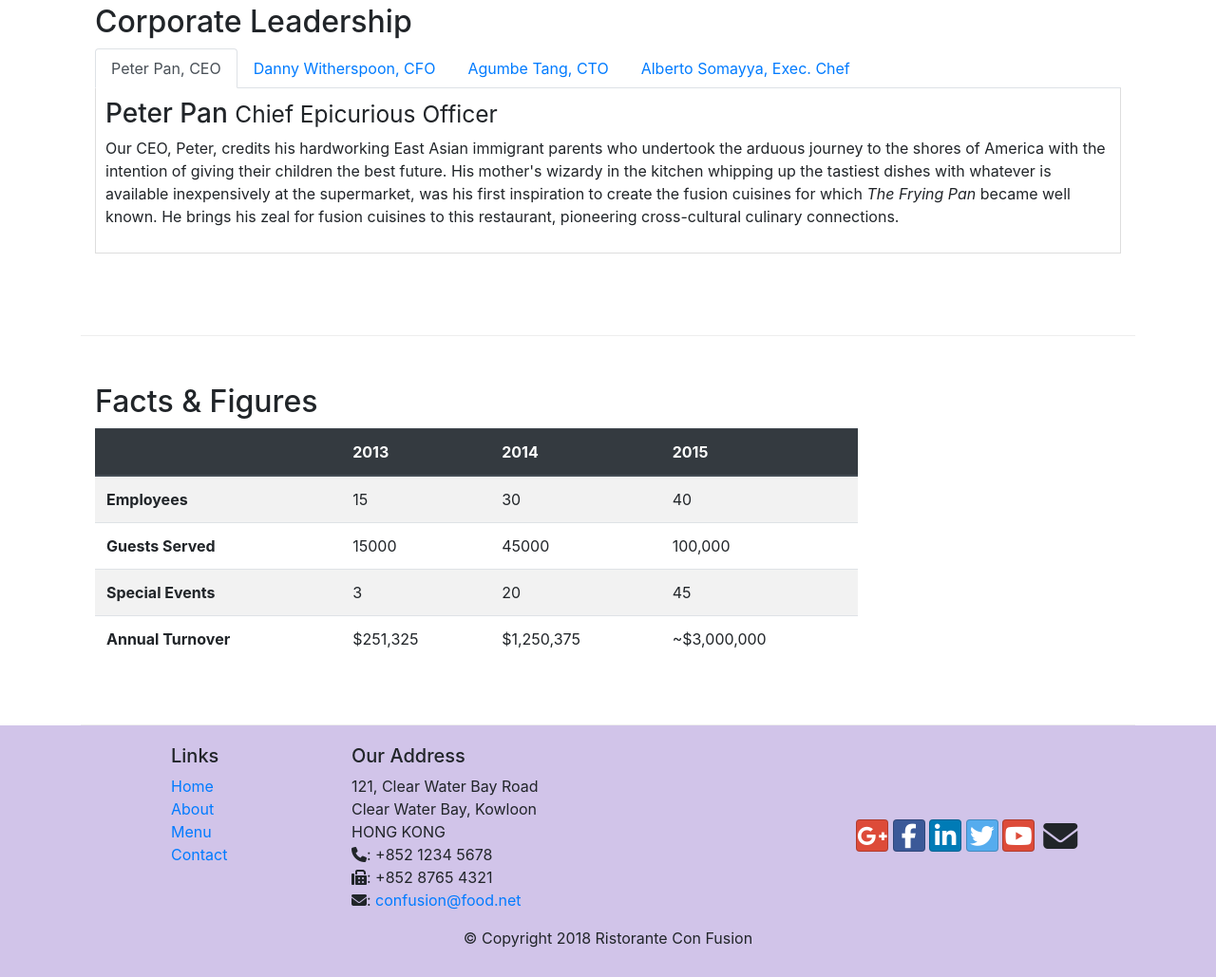
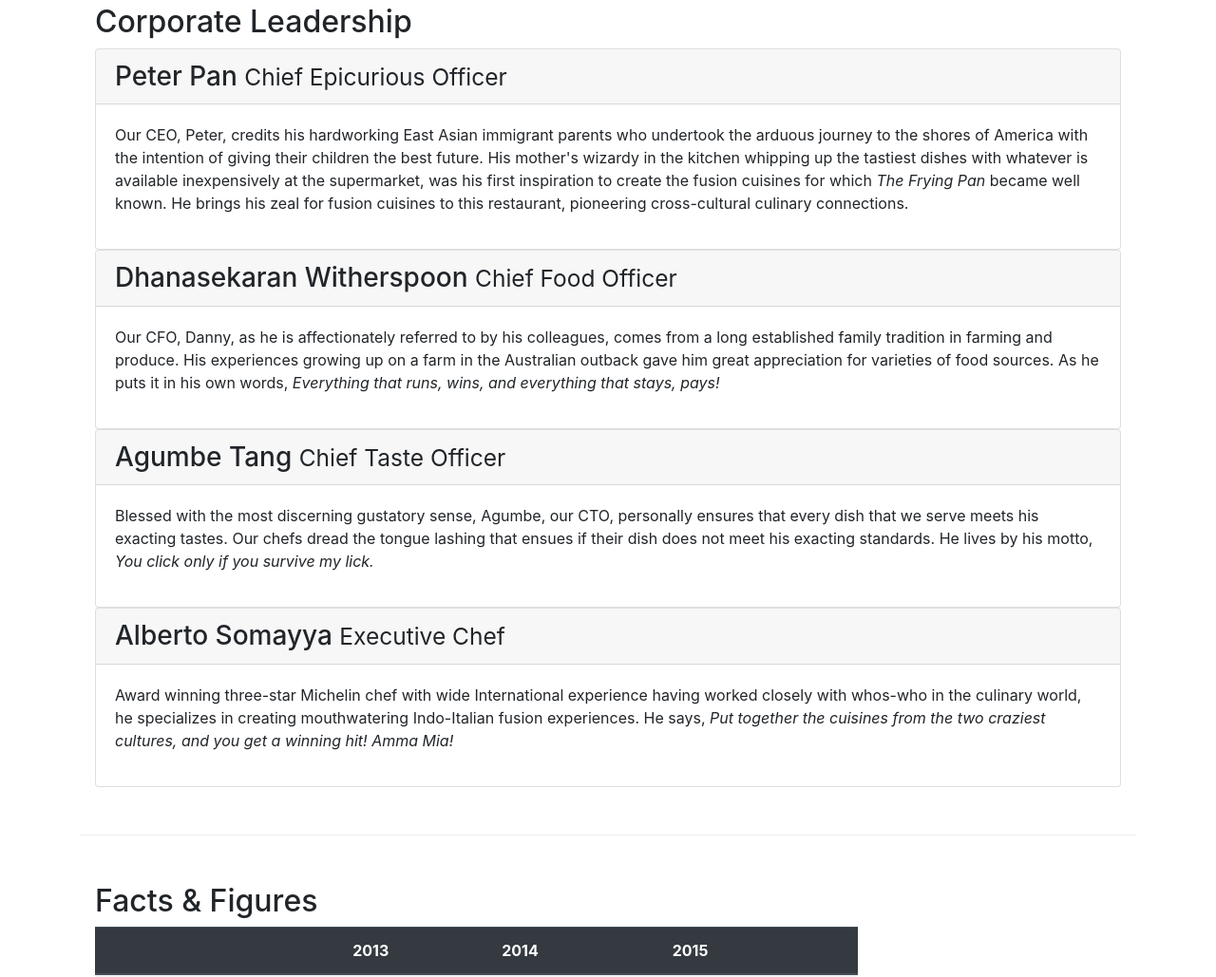
Before and after one commit to lingouzhu/conFusion, a plain HTML site: page aboutus.html in a window 1280 px wide. Shown: the part 1020-2049 px from the top of the page at 95% size. Drawn offline with nearby package versions, Linux system fonts and the light colour scheme.

Commit message:
accordion

```diff
--- a/aboutus.html
+++ b/aboutus.html
@@ -108,7 +108,7 @@
         <div class="row row-content">
             <div class="col">
                 <h2>Corporate Leadership</h2>
-                <ul class="nav nav-tabs">
+                <!--ul class="nav nav-tabs">
                     <li class="nav-item">
                         <a class="nav-link active" href="#peter" role="tab" data-toggle="tab">Peter Pan, CEO</a>
                     </li>
@@ -121,9 +121,9 @@
                     <li class="nav-item">
                         <a class="nav-link" href="#alberto" role="tab" data-toggle="tab">Alberto Somayya, Exec. Chef</a>
                     </li>
-                </ul>
+                </ul-->
 
-                <div class="tab-content">
+                <!--div class="tab-content">
                     <div role="tabpanel" class="tab-pane fade show active" id="peter">
                         <h3>Peter Pan <small>Chief Epicurious Officer</small></h3>
                         <div class="d-none d-sm-block">
@@ -149,8 +149,80 @@
                         </div>
 
                     </div>
+                </div-->
+                <div id="accordion">
+                    <div class="card">
+                        <div class="card-header" role="tab" id="peterhead">
+                            <h3 class="mb-0">
+                                <a data-toggle="collapse" data-target="#peter">
+                                    Peter Pan <small>Chief Epicurious Officer</small>
+                                </a>
+                            </h3>
+                        </div>
+                        <div role="tabpanel" class="collapse show" id="peter" data-parent="#accordion">
+                            <div class="card-body">
+                                <div class="d-none d-sm-block">
+                                    <p>Our CEO, Peter, credits his hardworking East Asian immigrant parents who undertook the arduous journey to the shores of America with the intention of giving their children the best future. His mother's wizardy in the kitchen whipping up the tastiest dishes with whatever is available inexpensively at the supermarket, was his first inspiration to create the fusion cuisines for which <em>The Frying Pan</em> became well known. He brings his zeal for fusion cuisines to this restaurant, pioneering cross-cultural culinary connections.</p>
+                                </div>
+                            </div>
+
+                        </div>
+                    </div>
+
+                    <div class="card">
+                        <div class="card-header" role="tab" id="dannyhead">
+                            <h3 class="mb-0">
+                                <a data-toggle="collapse" data-target="#danny">
+                                    Dhanasekaran Witherspoon <small>Chief Food Officer</small>
+                                </a>
+                            </h3>
+                        </div>
+                        <div role="tabpanel" class="collapse show" id="danny" data-parent="#accordion">
+                            <div class="card-body">
+                                <div class="d-none d-sm-block">
+                                    <p>Our CFO, Danny, as he is affectionately referred to by his colleagues, comes from a long established family tradition in farming and produce. His experiences growing up on a farm in the Australian outback gave him great appreciation for varieties of food sources. As he puts it in his own words, <em>Everything that runs, wins, and everything that stays, pays!</em></p>
+                                </div>
+                            </div>
+
+                        </div>
+                    </div>
+
+                    <div class="card">
+                        <div class="card-header" role="tab" id="agumbehead">
+                            <h3 class="mb-0">
+                                <a data-toggle="collapse" data-target="#agumbe">
+                                    Agumbe Tang <small>Chief Taste Officer</small>
+                                </a>
+                            </h3>
+                        </div>
+                        <div role="tabpanel" class="collapse show" id="agumbe" data-parent="#accordion">
+                            <div class="card-body">
+                                <div class="d-none d-sm-block">
+                                    <p>Blessed with the most discerning gustatory sense, Agumbe, our CTO, personally ensures that every dish that we serve meets his exacting tastes. Our chefs dread the tongue lashing that ensues if their dish does not meet his exacting standards. He lives by his motto, <em>You click only if you survive my lick.</em></p>
+                                </div>
+                            </div>
+
+                        </div>
+                    </div>
+
+                    <div class="card">
+                        <div class="card-header" role="tab" id="albertohead">
+                            <h3 class="mb-0">
+                                <a data-toggle="collapse" data-target="#alberto">
+                                    Alberto Somayya <small>Executive Chef</small>
+                                </a>
+                            </h3>
+                        </div>
+                        <div role="tabpanel" class="collapse show" id="alberto" data-parent="#accordion">
+                            <div class="card-body">
+                                <div class="d-none d-sm-block">
+                                    <p>Award winning three-star Michelin chef with wide International experience having worked closely with whos-who in the culinary world, he specializes in creating mouthwatering Indo-Italian fusion experiences. He says, <em>Put together the cuisines from the two craziest cultures, and you get a winning hit! Amma Mia!</em></p>
+                                </div>
+                            </div>
+
+                        </div>
+                    </div>
                 </div>
-
             </div>
        </div>
        <div class="row row-content">
```
